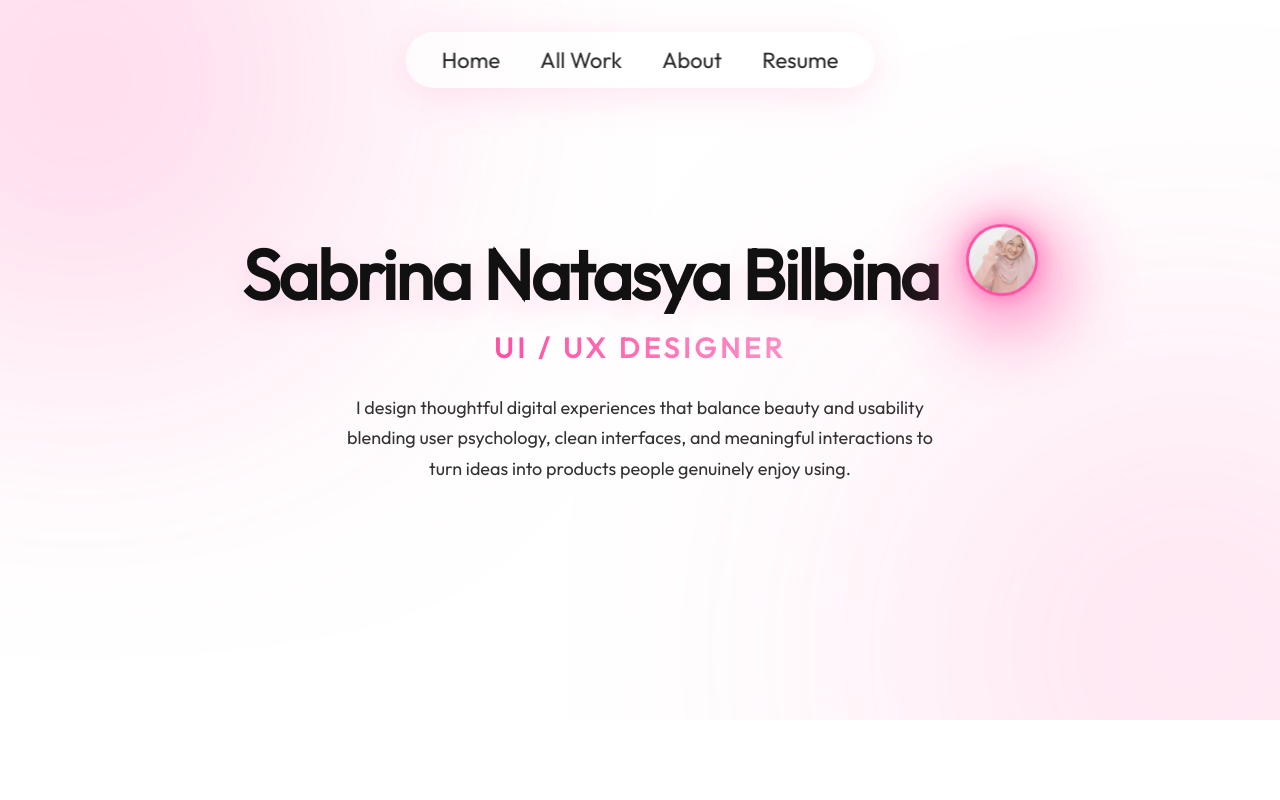
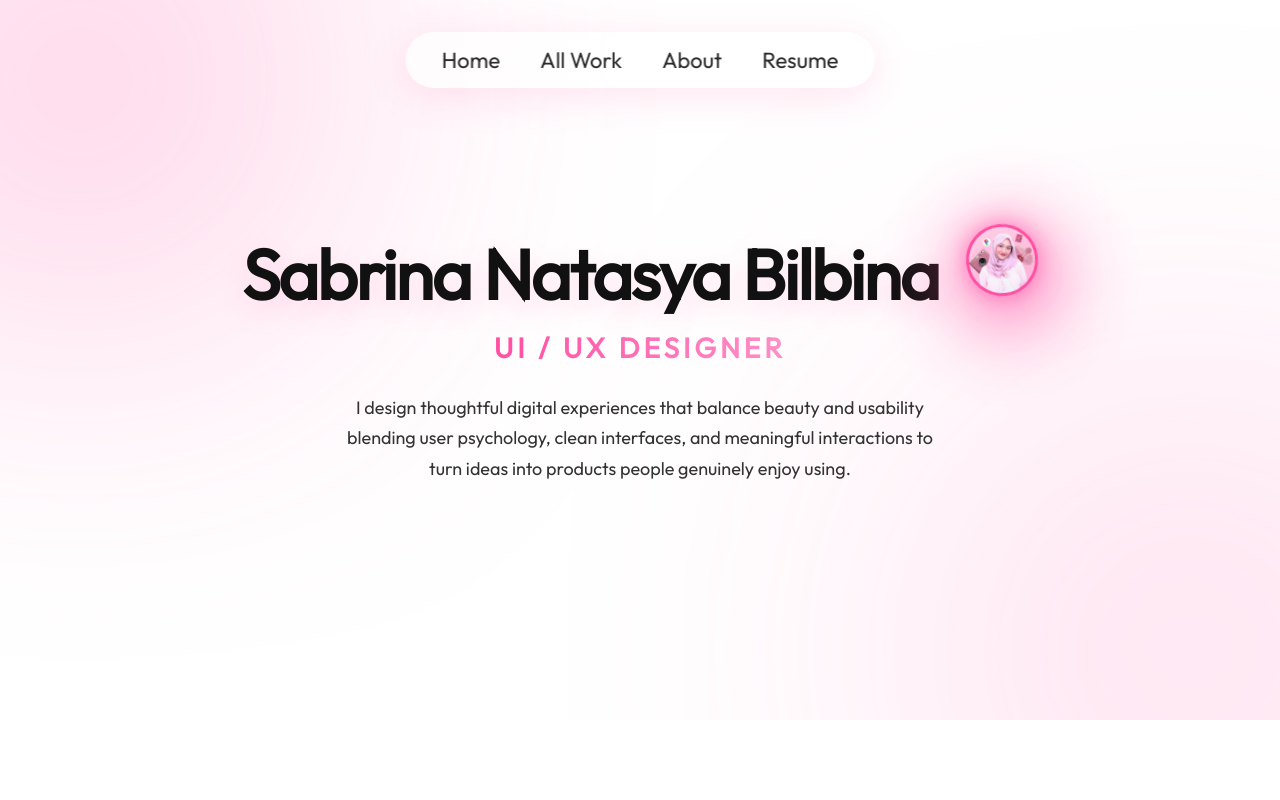
Before and after one commit to sabrintsya/Portfolio-Website, a React (Vite) app: page / in a window 1280 px wide. Shown: the top 800 px of the page. Built offline with nearby package versions, Linux system fonts and the light colour scheme.

Commit message:
ubah gambar

```diff
--- a/index.html
+++ b/index.html
@@ -3,7 +3,7 @@
 
 <head>
   <meta charset="UTF-8" />
-  <link rel="icon" type="image/png" href="assets/hero/Picture.jpg" />
+  <link rel="icon" type="image/png" href="assets/hero/Picture.png" />
   <meta name="viewport" content="width=device-width, initial-scale=1.0" />
   <title>Sabrina Natasya Bilbina | UI/UX Designer</title>
 </head>
--- a/src/components/Hero/Hero.jsx
+++ b/src/components/Hero/Hero.jsx
@@ -13,7 +13,7 @@ export const Hero = () => {
           <div className={styles.photoWrap}>
             <div className={styles.photoGlow}></div>
             <img
-              src={getImageUrl("hero/Picture.jpg")}
+              src={getImageUrl("hero/Picture.png")}
               alt="Sabrina"
               className={styles.avatar}
             />
```
Also changed, not shown: assets/hero/Picture.jpg (deleted), assets/hero/Picture.png (added).
